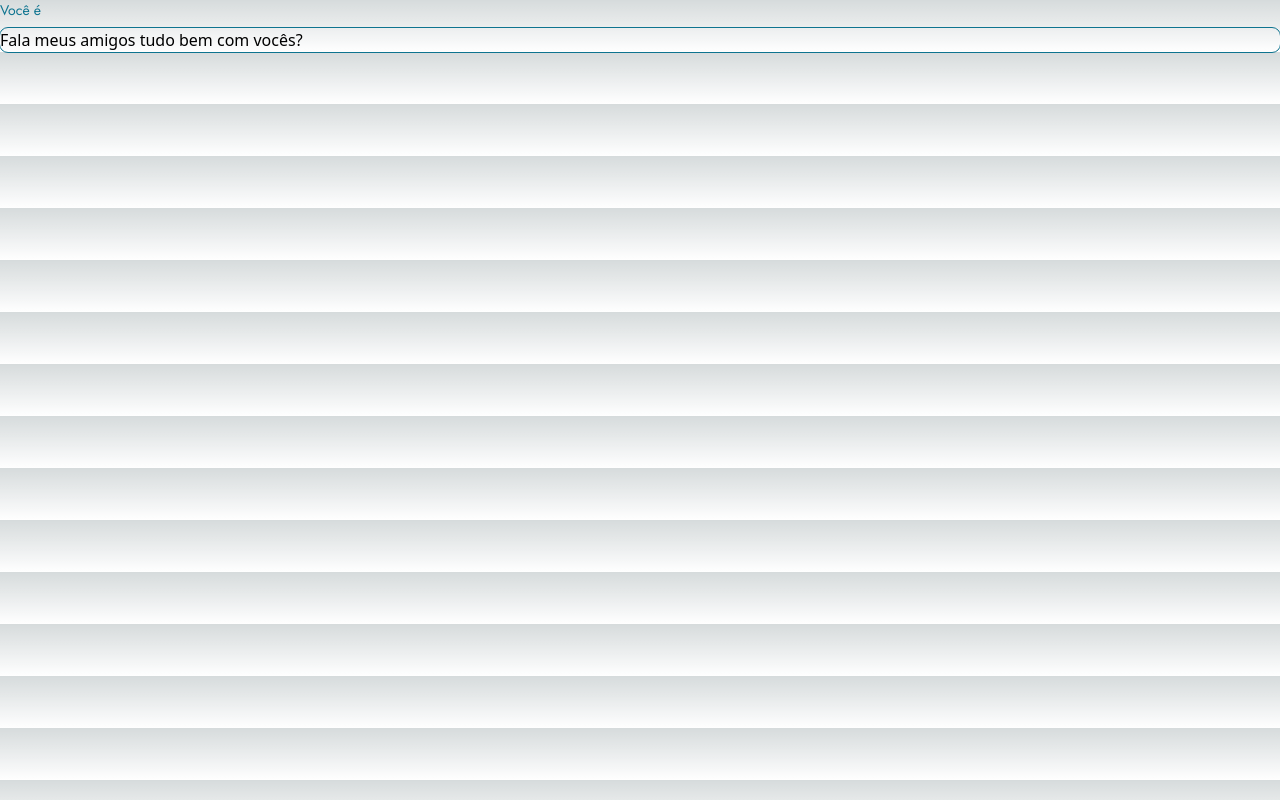
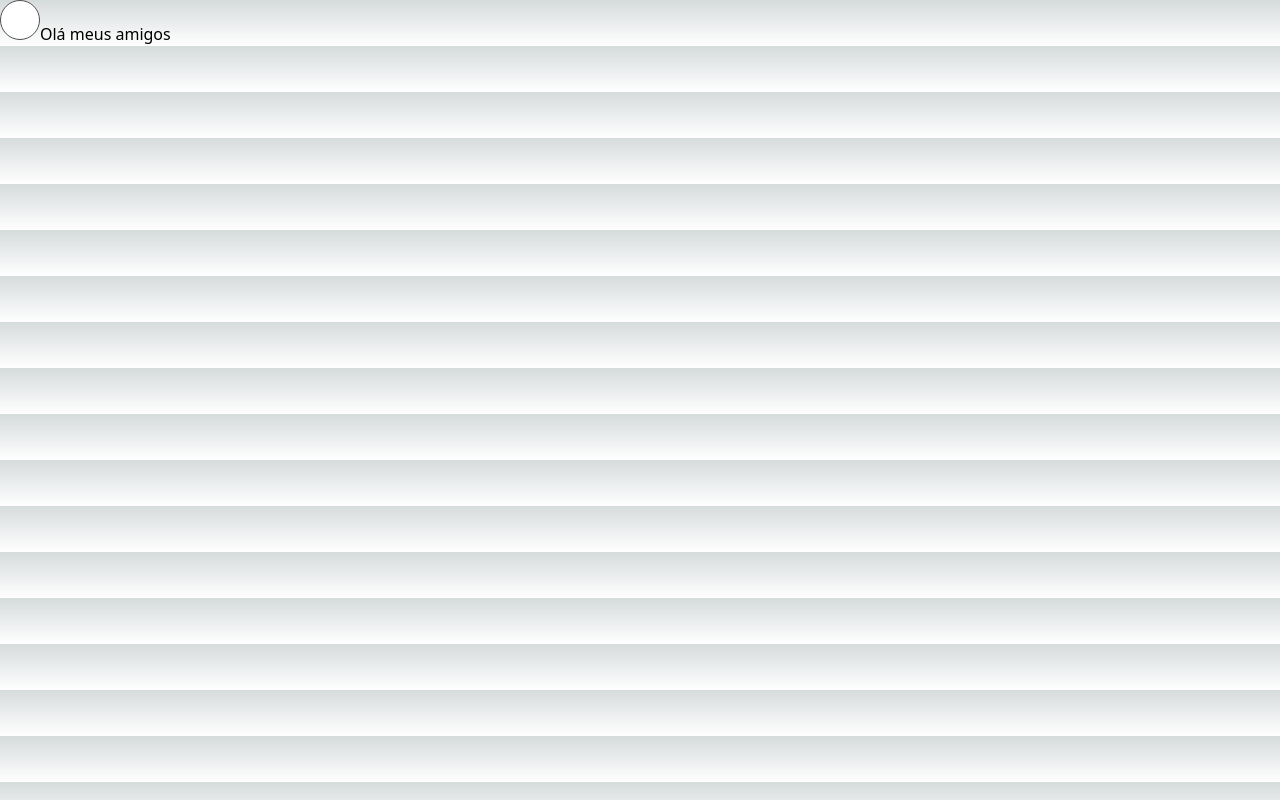
Before and after one commit to mateusmoov/busquePet, a Next.js app: page / in a window 1280 px wide. Built offline with nearby package versions, Linux system fonts and the light colour scheme.

Commit message:
feat: init radio button component

```diff
--- a/src/app/components/Input/index.tsx
+++ b/src/app/components/Input/index.tsx
@@ -34,6 +34,7 @@ export const Input = ({ label, variant, ...rest }: InputProps) => {
         {label}
       </label>
       <input
+      type="radio"
         id={label}
         className={twMerge(
           variants[variant].input,
--- /dev/null
+++ b/src/app/components/RadioButton/index.tsx
@@ -0,0 +1,47 @@
+import { InputHTMLAttributes } from "react";
+import { twMerge } from "tailwind-merge";
+
+type VariantsProps = {
+  label: string;
+  input: string;
+};
+
+type RadioButtonProps = InputHTMLAttributes<HTMLInputElement> & {
+  label: string;
+  variant: VariantProps;
+  value: string;
+  onChangeValue?: (event: React.ChangeEvent<HTMLInputElement>) => void;
+};
+
+type VariantProps = keyof typeof variants;
+
+const variants = {
+  donor: {
+    label: "text-fuchsia-800",
+    input: "",
+  },
+  adopter: {
+    label: "text-cyan-700",
+    input: "",
+  },
+} satisfies Record<string, VariantsProps>;
+
+export const RadioButton = ({ label, variant, onChangeValue, value, ...rest }: RadioButtonProps) => {
+  return (
+    <>
+      <label>
+        <input
+          type="radio"
+          onChange={onChangeValue}
+          value={value}
+          className={twMerge(
+            variants[variant].input,
+            "w-10 h-10 checked:bg-red-700"
+          )}
+          {...rest}
+        />
+        {label}
+      </label>
+    </>
+  );
+};
--- a/src/app/components/index.ts
+++ b/src/app/components/index.ts
@@ -4,3 +4,4 @@ export { Header } from "./Header"
 export { Input } from './Input'
 export { Select } from './Select'
 export { FormGroup } from './FormGroup'
+export { RadioButton } from "./RadioButton";
--- a/src/app/page.tsx
+++ b/src/app/page.tsx
@@ -1,12 +1,10 @@
-import { FormGroup } from "./components";
+import { RadioButton } from "./components";
 
 export default function Home() {
 
   return (
     <>
-    <FormGroup label="Você é" variant="adopter">
-      <h1>Fala meus amigos tudo bem com vocês?</h1>
-    </FormGroup>
+    <RadioButton variant="adopter" label="Olá meus amigos" />
     </>
   );
 }
```
